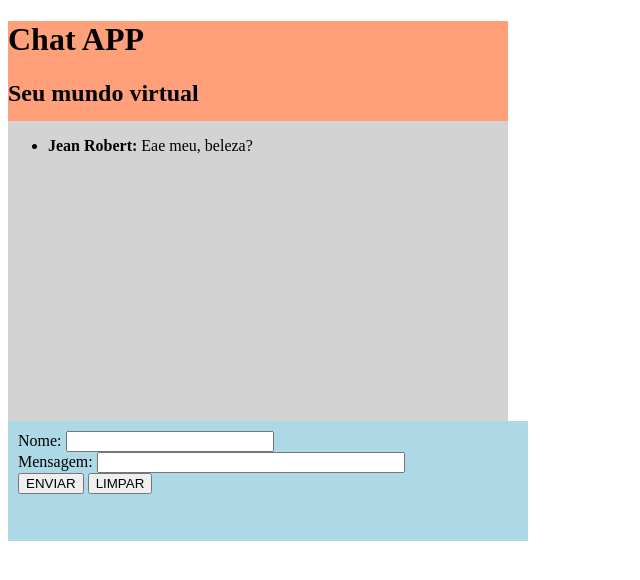
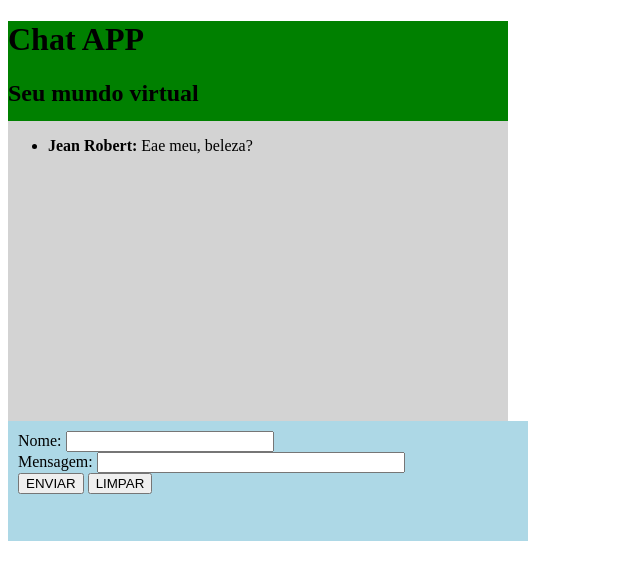
Before and after one commit to jradesenv/chat-app, a plain HTML site: page index.html in a window 1280 px wide. Shown: the whole page, without its empty margins (0-640 px from the left). Drawn offline with Linux system fonts and the light colour scheme.

Commit message:
alterei cor de fundo da div de titulo

```diff
--- a/css/index.css
+++ b/css/index.css
@@ -5,7 +5,7 @@
 }
 
 #divTitulo {
-    background-color: lightsalmon;
+    background-color: green;
     height: 20%;
     width: 100%;
 }
```
